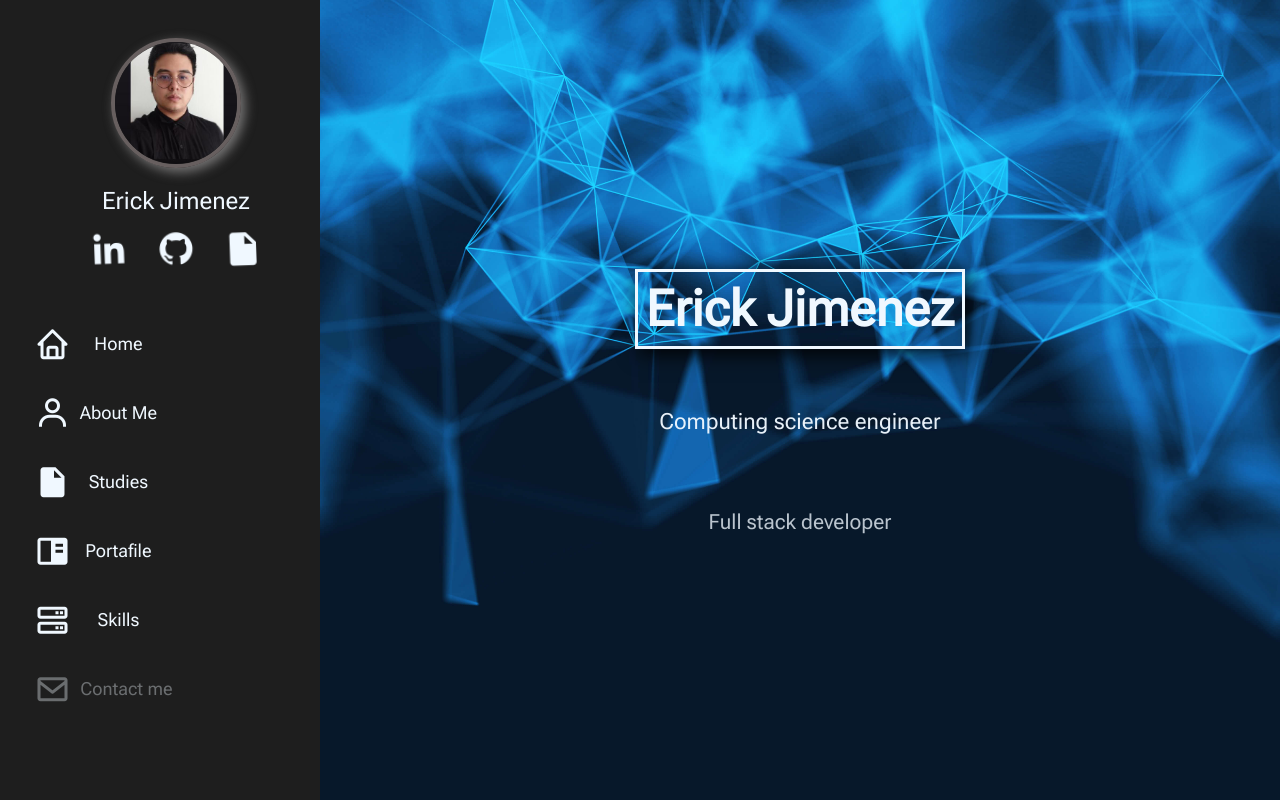
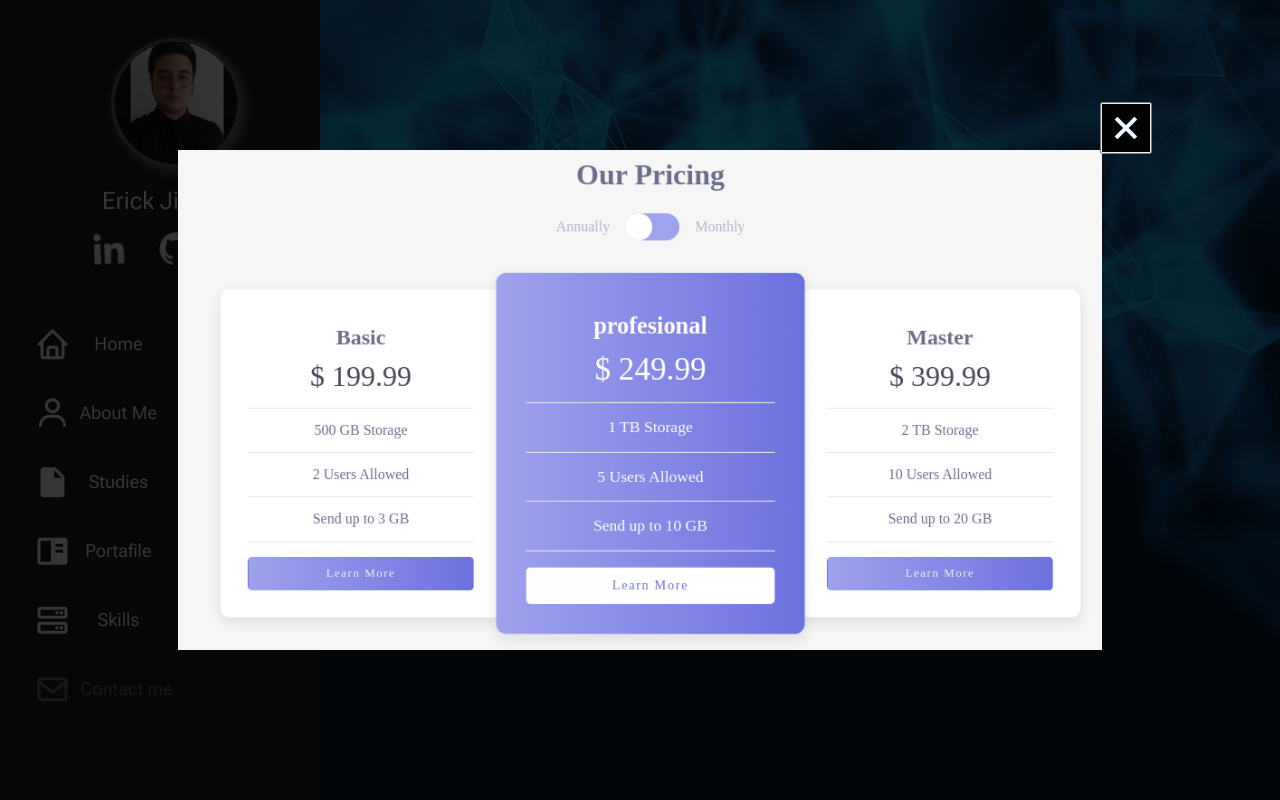
Before and after one commit to erfajc97/Porfolio, a React (Vite) app: page / in a window 1280 px wide. Shown: the top 800 px of the page. Built offline with nearby package versions, Linux system fonts and the light colour scheme.

Commit message:
img appear

```diff
--- a/src/assets/Style/porfolio.css
+++ b/src/assets/Style/porfolio.css
@@ -60,6 +60,47 @@
 
 }
 
+.container_info_img_por{
+    position: fixed;
+    top: 0;
+    left: 0;
+    bottom: 0;
+    right: 0;
+    display: flex;
+    justify-content: center;
+    align-items: center;
+    text-align: center;
+    background-color: rgba(0, 0, 0, 0.789);
+    z-index: 1500;
+
+}
+.container_info_descrip_button{
+    display: flex;
+    width: 80%;
+    margin: 0 auto;
+    flex-direction: column;
+    justify-content: center;
+    align-items: center;
+    position: relative;
+    height: 500px;
+}
+.btn_x_img{
+    position: absolute;
+    top: -3rem;
+    right: 0;
+}
+.bx-x{
+    background-color: black;
+    color: aliceblue;
+}
+
+.img_porf_appear{
+    object-fit: contain;
+    min-height: 500px;
+    width: 100%;
+}
+
+
 
 @media screen and  (min-width: 600px) and (max-width: 980px){
 
--- a/src/assets/components/Portafolio.jsx
+++ b/src/assets/components/Portafolio.jsx
@@ -1,4 +1,4 @@
-import React from "react";
+import React, { useState } from "react";
 import img1 from "../Img/ImgPortafolio/img1.png";
 import img2 from "../Img/ImgPortafolio/img2.png";
 import img3 from "../Img/ImgPortafolio/img3.png";
@@ -9,8 +9,27 @@ import img7 from "../Img/ImgPortafolio/img7.png";
 import img8 from "../Img/ImgPortafolio/img8.png";
 
 const Portafolio = () => {
+  const [on, setOn] = useState(true);
+  const array = [img1, img2, img3, img4, img5, img6, img7, img8];
+  const [numberArray, setNumberArray] = useState(0);
+  const appear = (num) => {
+    setOn(!on);
+    setNumberArray(num);
+  };
+
   return (
     <div className="container_principal_porfolio">
+      <div
+        style={{ display: on ? "flex" : "none" }}
+        className="container_info_img_por">
+        <div className="container_info_descrip_button">
+          <img className="img_porf_appear" src={array[numberArray]} />
+          <button onClick={appear} className="btn_x_img">
+            <i className="bx bx-x bx-lg"></i>
+          </button>
+        </div>
+      </div>
+
       <div className="container_title_porfolio">
         <h2 id="porfolio" className="title_portfolio">
           Portfolio
@@ -32,10 +51,9 @@ const Portafolio = () => {
 
       <div className="container_img_portfolio">
         <div className="container_info_img_porfolio">
-
           <img className="img_porf" id="img6" src={img6} alt="" />
           <div className="container_buttons_porfolio">
-            <p className="btn-links_porfolio">
+            <p onClick={() => appear(5)} className="btn-links_porfolio">
               <i className="icon-pf bx bx-plus bx-lg"></i>
             </p>
             <hr />
@@ -52,7 +70,7 @@ const Portafolio = () => {
         <div className="container_info_img_porfolio">
           <img className="img_porf" id="img7" src={img7} alt="" />
           <div className="container_buttons_porfolio">
-            <p className="btn-links_porfolio">
+            <p onClick={() => appear(6)} className="btn-links_porfolio">
               <i className="icon-pf bx bx-plus bx-lg"></i>
             </p>
             <hr />
@@ -69,7 +87,7 @@ const Portafolio = () => {
         <div className="container_info_img_porfolio">
           <img className="img_porf" id="img8" src={img8} alt="" />
           <div className="container_buttons_porfolio">
-            <p className="btn-links_porfolio">
+            <p onClick={() => appear(7)} className="btn-links_porfolio">
               <i className="icon-pf bx bx-plus bx-lg"></i>
             </p>
             <hr />
@@ -86,7 +104,7 @@ const Portafolio = () => {
         <div className="container_info_img_porfolio">
           <img className="img_porf" id="img5" src={img5} alt="" />
           <div className="container_buttons_porfolio">
-            <p className="btn-links_porfolio">
+            <p onClick={() => appear(4)} className="btn-links_porfolio">
               <i className="icon-pf bx bx-plus bx-lg"></i>
             </p>
             <hr />
@@ -103,7 +121,7 @@ const Portafolio = () => {
         <div className="container_info_img_porfolio">
           <img className="img_porf" id="img1" src={img1} alt="" />
           <div className="container_buttons_porfolio">
-            <p className="btn-links_porfolio">
+            <p onClick={() => appear(0)} className="btn-links_porfolio">
               <i className="icon-pf bx bx-plus bx-lg"></i>
             </p>
             <hr />
@@ -120,7 +138,7 @@ const Portafolio = () => {
         <div className="container_info_img_porfolio">
           <img className="img_porf" id="img2" src={img2} alt="" />
           <div className="container_buttons_porfolio">
-            <p className="btn-links_porfolio">
+            <p onClick={() => appear(1)} className="btn-links_porfolio">
               <i className="icon-pf bx bx-plus bx-lg"></i>
             </p>
             <hr />
@@ -137,7 +155,7 @@ const Portafolio = () => {
         <div className="container_info_img_porfolio">
           <img className="img_porf" id="img3" src={img3} alt="" />
           <div className="container_buttons_porfolio">
-            <p className="btn-links_porfolio">
+            <p onClick={() => appear(2)} className="btn-links_porfolio">
               <i className="icon-pf bx bx-plus bx-lg"></i>
             </p>
             <hr />
@@ -154,7 +172,7 @@ const Portafolio = () => {
         <div className="container_info_img_porfolio">
           <img className="img_porf" id="img4" src={img4} alt="" />
           <div className="container_buttons_porfolio">
-            <p className="btn-links_porfolio">
+            <p onClick={() => appear(3)} className="btn-links_porfolio">
               <i className="icon-pf bx bx-plus bx-lg"></i>
             </p>
             <hr />
```
